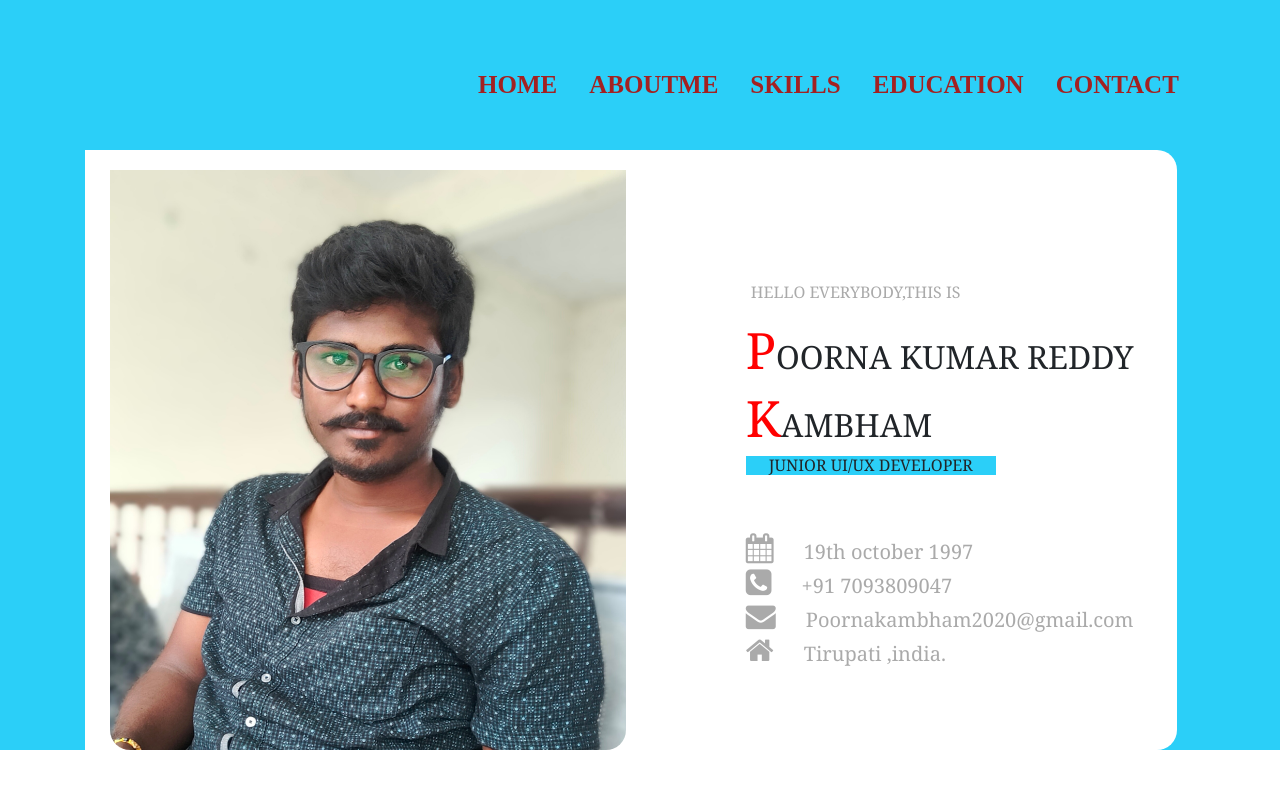
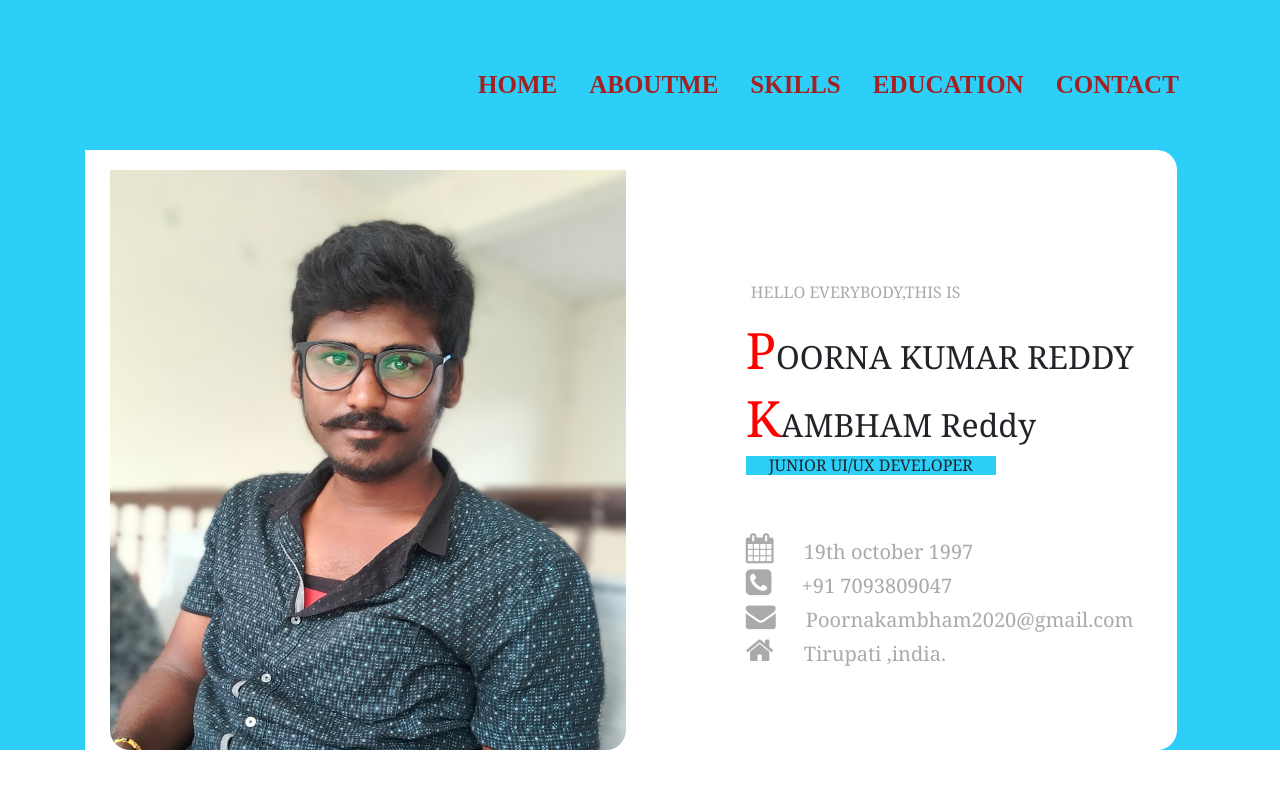
Before and after one commit to poorna92035/git_sample, a plain HTML site: page index.html in a window 1280 px wide. Shown: the top 800 px of the page. Drawn offline with nearby package versions, Linux system fonts and the light colour scheme.

Commit message:
Update index.html

```diff
--- a/index.html
+++ b/index.html
@@ -46,7 +46,7 @@
       </div>
       <div class="col-lg-5 col-md-6 col-sm-6" id="info">
      <P id="info_p1">HELLO EVERYBODY,THIS IS</P>
-     <h2 id="info_h2">POORNA KUMAR REDDY </h2><h2 id="info_h22">KAMBHAM</h2>
+     <h2 id="info_h2">POORNA KUMAR REDDY </h2><h2 id="info_h22">KAMBHAM Reddy</h2>
      <h6 style="margin-left: 100px;background-color: rgb(43, 207, 248); width: 250px; text-align: center;">JUNIOR UI/UX DEVELOPER</h6>
      <i class="fa fa-calendar" aria-hidden="true" id="calender"></i><span>19th october 1997</span><br>
 
```
